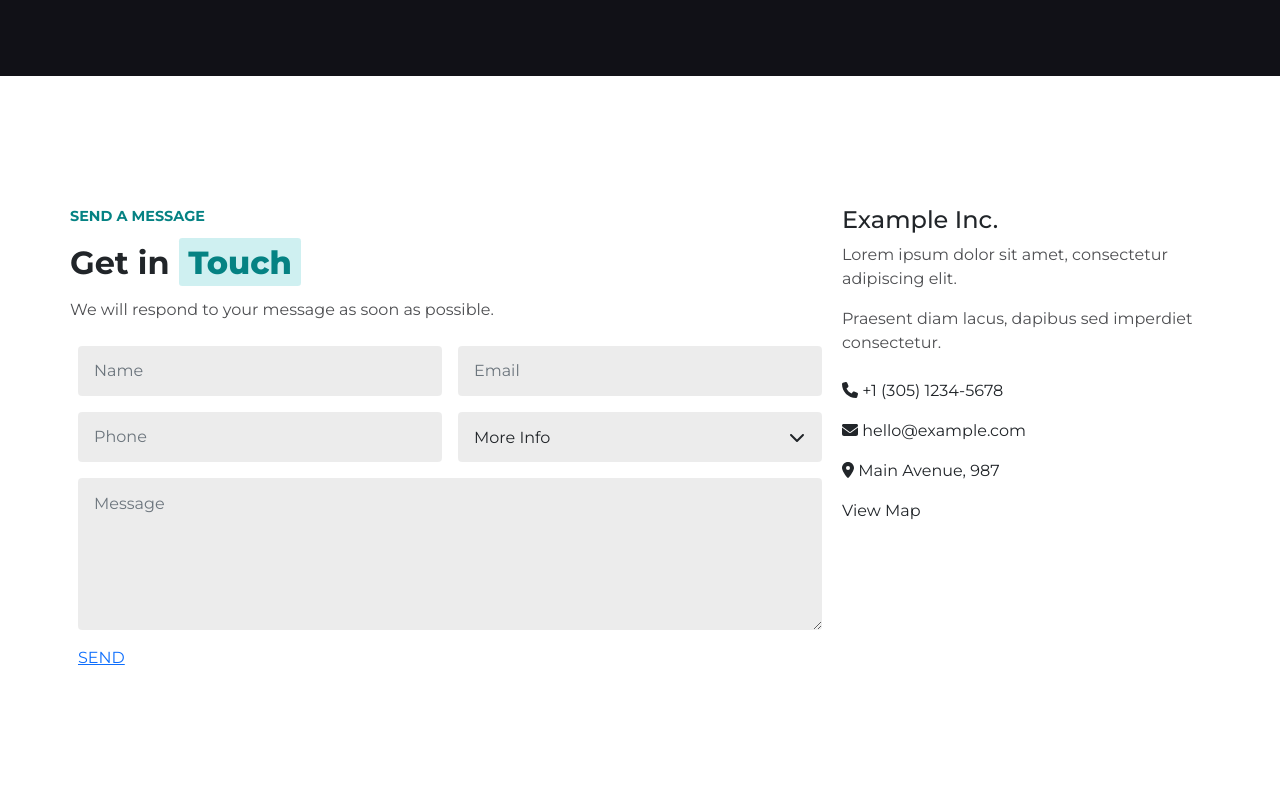
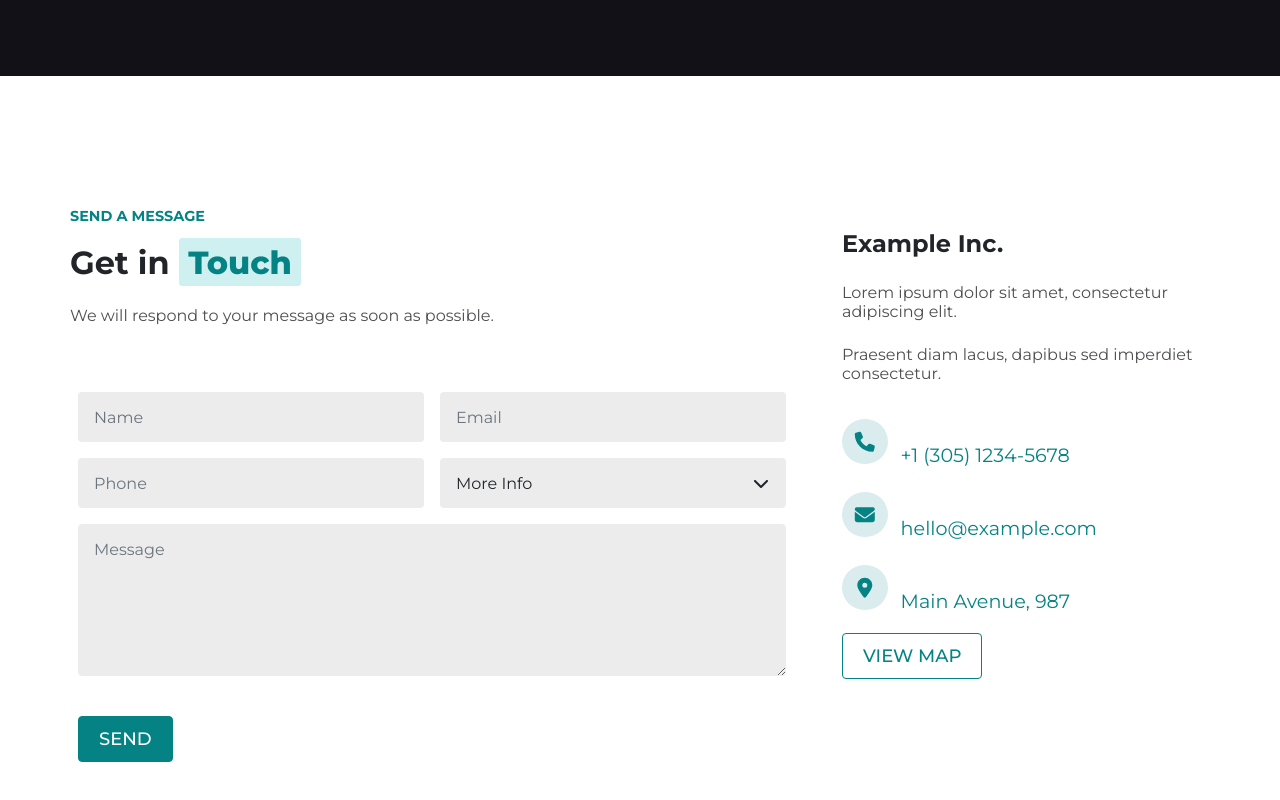
Before and after one commit to peterpozo/proj-html-vuejs, a Vue app: page / in a window 1280 px wide. Shown: the part 4623-5423 px from the top of the page. Built offline with nearby package versions, Linux system fonts and the light colour scheme.

Commit message:
get in touch complete

```diff
--- a/src/components/GetTouch.vue
+++ b/src/components/GetTouch.vue
@@ -2,7 +2,7 @@
   <section class="GetTouch">
     <div class="container">
       <div class="row">
-        <div class="col-12 col-md-8 align-self-center text">
+        <div class="col-12 col-md-8 align-self-center pe-5">
           <div class="row intro">
             <div class="col-12 p-0">
               <span class="pre-title m-0">Send a message</span>
@@ -38,7 +38,10 @@
               />
             </div>
             <div class="col-12 col-md-6 p-2 position">
-              <font-awesome-icon icon="fa-solid fa-chevron-down" class="icon" />
+              <font-awesome-icon
+                icon="fa-solid fa-chevron-down"
+                class="arrow"
+              />
               <select name="info" class="form-control field-info">
                 <option>More Info</option>
                 <option>More Info</option>
@@ -46,7 +49,7 @@
                 <option>More Info</option>
               </select>
             </div>
-            <div class="col-12 p-2">
+            <div class="col-12 p-2 mb-4">
               <textarea
                 name="message"
                 class="form-control field-message"
@@ -54,7 +57,7 @@
               ></textarea>
             </div>
             <div class="col-12 p-2">
-              <a href="#!">SEND</a>
+              <a href="#!" class="button-66">SEND</a>
             </div>
           </div>
         </div>
@@ -66,24 +69,30 @@
             <ul class="navbar-nav">
               <li class="nav-item">
                 <a href="#!" class="nav-link"
-                  ><font-awesome-icon icon="fa-solid fa-phone" /> +1 (305)
-                  1234-5678</a
+                  ><font-awesome-icon icon="fa-solid fa-phone" class="icon" />
+                  +1 (305) 1234-5678</a
                 >
               </li>
               <li class="nav-item">
                 <a href="#!" class="nav-link"
-                  ><font-awesome-icon icon="fa-solid fa-envelope" />
+                  ><font-awesome-icon
+                    icon="fa-solid fa-envelope"
+                    class="icon"
+                  />
                   hello@example.com</a
                 >
               </li>
               <li class="nav-item">
                 <a href="#!" class="nav-link"
-                  ><font-awesome-icon icon="fa-solid fa-location-dot" /> Main
-                  Avenue, 987</a
+                  ><font-awesome-icon
+                    icon="fa-solid fa-location-dot"
+                    class="icon"
+                  />
+                  Main Avenue, 987</a
                 >
               </li>
               <li class="nav-item">
-                <a href="#!" class="nav-link">View Map</a>
+                <button class="button-67" type="button">VIEW MAP</button>
               </li>
             </ul>
           </div>
@@ -105,6 +114,55 @@ export default {
 
   h2 {
     font-weight: 700;
+  }
+
+  a {
+    text-decoration: none;
+  }
+
+  .intro {
+    margin-bottom: 35px;
+  }
+
+  h4 {
+    margin: 1.5rem 0;
+    font-size: 1.5rem;
+    font-weight: 700;
+    line-height: 1.2;
+  }
+
+  p {
+    margin: 1.5rem 0;
+    line-height: 1.2;
+    font-size: 1rem;
+    font-weight: 400;
+  }
+}
+
+.contacts {
+  li {
+    margin: 6.1px 0;
+  }
+  a {
+    padding: 5px 0;
+    font-size: 1.2rem;
+    font-weight: 400;
+    color: #058283;
+  }
+
+  .icon {
+    background: #daeced;
+    padding: 0.8rem;
+    width: 20px;
+    height: 20px;
+    border-radius: 100px;
+    text-align: center;
+    font-size: 20px;
+    margin-right: 0.5rem;
+  }
+  .svg-inline--fa {
+    display: var(--fa-display, inline-block);
+    overflow: visible;
   }
 }
 
@@ -141,7 +199,7 @@ export default {
   position: relative;
 }
 
-.icon {
+.arrow {
   position: absolute;
   top: calc(50% - 8px);
   right: 25px;
@@ -150,4 +208,62 @@ export default {
 .field-message {
   min-height: 152px;
 }
+.button-66 {
+  background-color: #058283;
+  text-transform: uppercase;
+  font-weight: 500;
+  border-radius: 4px;
+  border: 1px solid #058283;
+  box-sizing: border-box;
+  color: #fff;
+  cursor: pointer;
+  display: inherit;
+  font-size: 18px;
+  line-height: 24px;
+  margin: 0;
+  padding: 10px 20px;
+  position: relative;
+  text-align: center;
+  user-select: none;
+  -webkit-user-select: none;
+  touch-action: manipulation;
+  vertical-align: baseline;
+  transition: all 0.2s cubic-bezier(0.22, 0.61, 0.36, 1);
+  width: fit-content;
+}
+
+.button-66:hover {
+  background-color: transparent;
+  transform: translateY(-2px);
+  color: #058283;
+}
+
+.button-67 {
+  background-color: transparent;
+  text-transform: uppercase;
+  font-weight: 500;
+  border-radius: 4px;
+  border: 1px solid #058283;
+  box-sizing: border-box;
+  color: #058283;
+  cursor: pointer;
+  display: inherit;
+  font-size: 18px;
+  line-height: 24px;
+  padding: 10px 20px;
+  text-align: center;
+  user-select: none;
+  -webkit-user-select: none;
+  touch-action: manipulation;
+  vertical-align: baseline;
+  transition: all 0.2s cubic-bezier(0.22, 0.61, 0.36, 1);
+  width: fit-content;
+}
+
+.button-67:hover {
+  background-color: #058283;
+  transform: translateY(-2px);
+  width: fit-content;
+  color: #fff;
+}
 </style>
```
